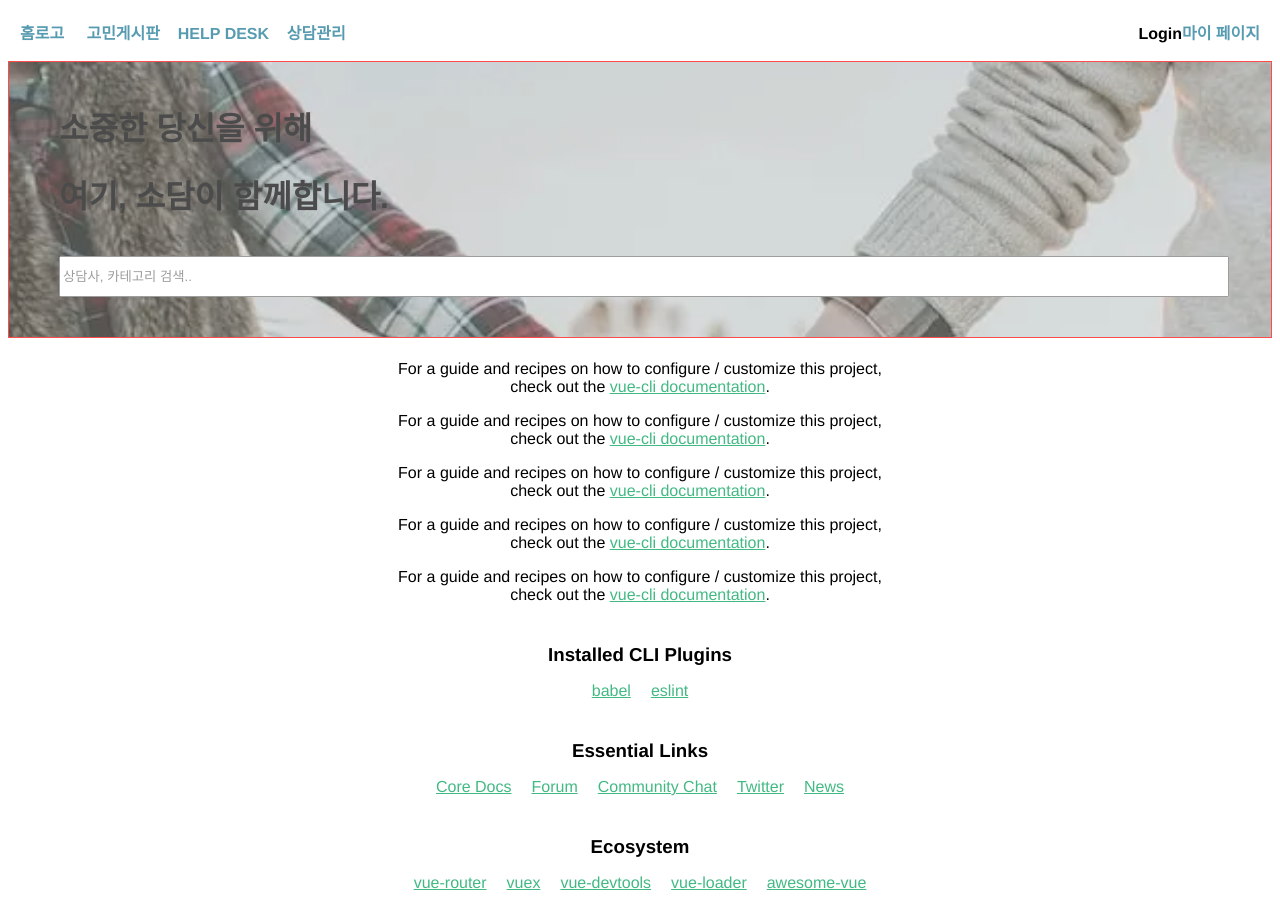
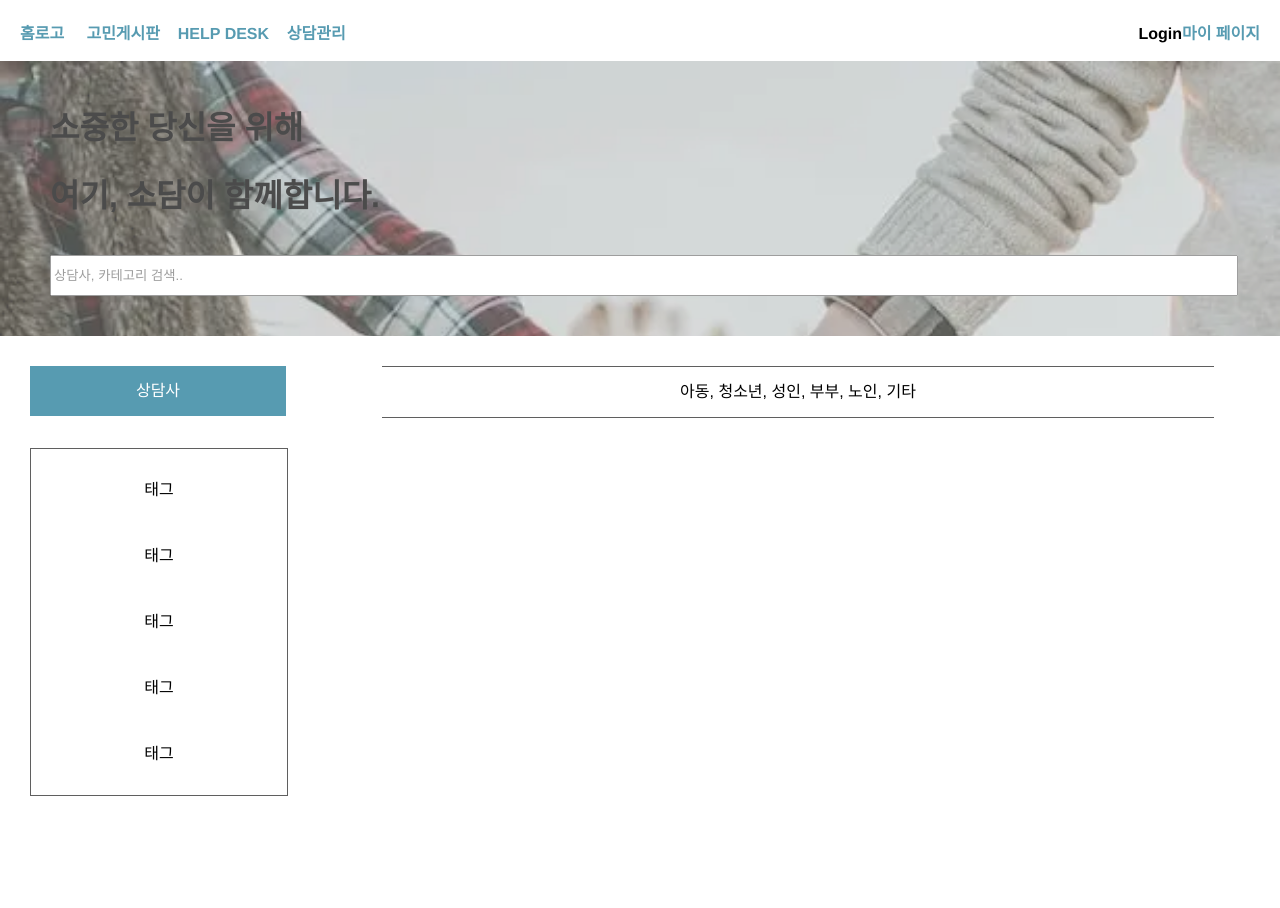
Before and after one commit to goeom77/sodam, a Vue app in the folder frontend/: page / in a window 1280 px wide. After the commit the page ends 800 px from the top, so only its background shows below. Built offline with nearby package versions, Linux system fonts and the light colour scheme.

Commit message:
consultantCard

```diff
--- a/frontend/src/App.vue
+++ b/frontend/src/App.vue
@@ -13,6 +13,10 @@
   </nav>
   <router-view />
 </template>
+
+<script>
+document.querySelector('body').setAttribute('style',"margin: 0;")
+</script>
 
 <style>
 #app {
--- /dev/null
+++ b/frontend/src/components/ConsultantCard.vue
@@ -0,0 +1,41 @@
+<template>
+        <!-- b-card와 style 사이에 들어갈 것
+        :title="Consultant.title"
+        :img-src="ConsultantPictureUrl"
+        img-alt="No Poster"
+        img-height=410
+        img-top
+        tag="article" -->
+  <div>
+    <div>
+      <b-card
+
+        style="max-width: 18rem; height: 40rem; box-shadow: 10px 10px 20px black;"
+        class="mb-2"
+      >
+        <b-card-text>
+          <p>상담사 태그 및 상담사 한마디</p>
+        </b-card-text>
+
+      </b-card>
+    </div>
+  </div>
+</template>
+
+<script>
+export default {
+  name: 'ConsultantCard',
+  props: {
+    Consultant: Object,
+  },
+  computed: {
+    // ConsultantPictureUrl() {
+    //   return 'https://' + this.Consultant.poster_path
+    // }
+  },
+}
+</script>
+
+<style>
+
+</style>
--- /dev/null
+++ b/frontend/src/components/ConsultantList.vue
@@ -0,0 +1,108 @@
+<template>
+  <div id="ConsultantList" class="hello">
+    <div id="ConsultantCategory">
+      <div id="box1">상담사</div>
+      <div id="box2">아동, 청소년, 성인, 부부, 노인, 기타</div>
+    </div>
+    <div id="ConsultantCategory">
+      <div id="box3">
+        <p>태그</p>
+        <p>태그</p>
+        <p>태그</p>
+        <p>태그</p>
+        <p>태그</p>
+      </div>
+      <ConsultantCard
+        :Consultant="Consultant"
+        style="margin: 1rem"
+        v-for="(Consultant, index) in ConsultantList"
+        :key="index"
+      />
+
+    </div>
+  </div>
+</template>
+
+<script>
+import ConsultantCard from '@/components/ConsultantCard'
+
+export default {
+  name: 'ConsultantList',
+  components: {
+    ConsultantCard
+  },
+  props: {
+    msg: String
+  },
+  // computed: {
+  //   ConsultantList() {
+  //     return this.$store.getters.getConsultantJsonData
+  //   },
+  // },
+  // beforeMount() {
+  //     this.$store.dispatch('getConsultantJson')
+  // },
+
+}
+</script>
+
+<!-- Add "scoped" attribute to limit CSS to this component only -->
+<style scoped>
+h3 {
+  margin: 40px 0 0;
+}
+ul {
+  list-style-type: none;
+  padding: 0;
+}
+li {
+  display: inline-block;
+  margin: 0 10px;
+}
+a {
+  color: #42b983;
+}
+#ConsultantCategory {
+
+}
+#box1 {
+  float:left;
+  margin: 30px;
+  width:20%;
+  height:50px;
+  line-height: 50px;
+  /* justify-content: center; */
+  text-align: center;
+  color: white;
+  background-color:#579BB1;}
+
+#box2 {
+  display:inline-block;
+  margin: 30px;
+  width:65%;
+  height:50px;
+  line-height: 50px;
+  border-top: 1px solid #5F5F5F;
+  border-bottom: 1px solid #5F5F5F;
+  }
+
+#box3 {
+  float:left;
+  margin: 0px 30px;
+  width:20%;
+  line-height: 50px;
+  /* justify-content: center; */
+  text-align: center;
+  border: 1px solid #5F5F5F;
+  }
+
+#box4 {
+  display:inline-block;
+  margin: 0px 30px;
+  width:65%;
+  height:50px;
+  line-height: 50px;
+  border-top: 1px solid #5F5F5F;
+  border-bottom: 1px solid #5F5F5F;
+  }
+</style>
--- a/frontend/src/components/HelloWorld.vue
+++ /dev/null
@@ -1,82 +0,0 @@
-<template>
-  <div id="helloworld" class="hello">
-    <h1>{{ msg }}</h1>
-    <p>
-      For a guide and recipes on how to configure / customize this project,<br>
-      check out the
-      <a href="https://cli.vuejs.org" target="_blank" rel="noopener">vue-cli documentation</a>.
-    </p>
-    <p>
-      For a guide and recipes on how to configure / customize this project,<br>
-      check out the
-      <a href="https://cli.vuejs.org" target="_blank" rel="noopener">vue-cli documentation</a>.
-    </p>
-    <p>
-      For a guide and recipes on how to configure / customize this project,<br>
-      check out the
-      <a href="https://cli.vuejs.org" target="_blank" rel="noopener">vue-cli documentation</a>.
-    </p>
-    <p>
-      For a guide and recipes on how to configure / customize this project,<br>
-      check out the
-      <a href="https://cli.vuejs.org" target="_blank" rel="noopener">vue-cli documentation</a>.
-    </p>
-    <p>
-      For a guide and recipes on how to configure / customize this project,<br>
-      check out the
-      <a href="https://cli.vuejs.org" target="_blank" rel="noopener">vue-cli documentation</a>.
-    </p>
-
-    <h3>Installed CLI Plugins</h3>
-    <ul>
-      <li><a href="https://github.com/vuejs/vue-cli/tree/dev/packages/%40vue/cli-plugin-babel" target="_blank" rel="noopener">babel</a></li>
-      <li><a href="https://github.com/vuejs/vue-cli/tree/dev/packages/%40vue/cli-plugin-eslint" target="_blank" rel="noopener">eslint</a></li>
-    </ul>
-    <h3>Essential Links</h3>
-    <ul>
-      <li><a href="https://vuejs.org" target="_blank" rel="noopener">Core Docs</a></li>
-      <li><a href="https://forum.vuejs.org" target="_blank" rel="noopener">Forum</a></li>
-      <li><a href="https://chat.vuejs.org" target="_blank" rel="noopener">Community Chat</a></li>
-      <li><a href="https://twitter.com/vuejs" target="_blank" rel="noopener">Twitter</a></li>
-      <li><a href="https://news.vuejs.org" target="_blank" rel="noopener">News</a></li>
-    </ul>
-    <h3>Ecosystem</h3>
-    <ul>
-      <li><a href="https://router.vuejs.org" target="_blank" rel="noopener">vue-router</a></li>
-      <li><a href="https://vuex.vuejs.org" target="_blank" rel="noopener">vuex</a></li>
-      <li><a href="https://github.com/vuejs/vue-devtools#vue-devtools" target="_blank" rel="noopener">vue-devtools</a></li>
-      <li><a href="https://vue-loader.vuejs.org" target="_blank" rel="noopener">vue-loader</a></li>
-      <li><a href="https://github.com/vuejs/awesome-vue" target="_blank" rel="noopener">awesome-vue</a></li>
-    </ul>
-  </div>
-</template>
-
-<script>
-export default {
-  name: 'HelloWorld',
-  props: {
-    msg: String
-  }
-}
-</script>
-
-<!-- Add "scoped" attribute to limit CSS to this component only -->
-<style scoped>
-h3 {
-  margin: 40px 0 0;
-}
-ul {
-  list-style-type: none;
-  padding: 0;
-}
-li {
-  display: inline-block;
-  margin: 0 10px;
-}
-a {
-  color: #42b983;
-}
-/* #helloworld {
-  background-color: rgb(70, 117, 158);
-} */
-</style>
--- a/frontend/src/views/HomeView.vue
+++ b/frontend/src/views/HomeView.vue
@@ -9,7 +9,7 @@
         placeholder="상담사, 카테고리 검색.."
       />
     </div>
-    <HelloWorld/>
+    <ConsultantList/>
 
   </div>
 </template>
@@ -17,13 +17,13 @@
 <script>
 // @ is an alias to /srcz
 
-import HelloWorld from '@/components/HelloWorld.vue'
+import ConsultantList from '@/components/ConsultantList.vue'
 
 
 export default {
   name: 'HomeView',
   components: {
-    HelloWorld
+    ConsultantList
   },
 
 }
@@ -39,6 +39,7 @@ export default {
   background-image: url('../assets/hand.png');
   background-color: aliceblue;
   background-repeat: no-repeat;
+  /* background-size: 100% 100%; */
   background-size: cover;
   opacity: 0.7;
   text-align: start;
@@ -46,7 +47,6 @@ export default {
   padding-bottom: 40px;
   padding-left: 50px;
   padding-right: 50px;
-  border: 1px solid red;
 }
 #searhBar {
   width: 100%;
```
